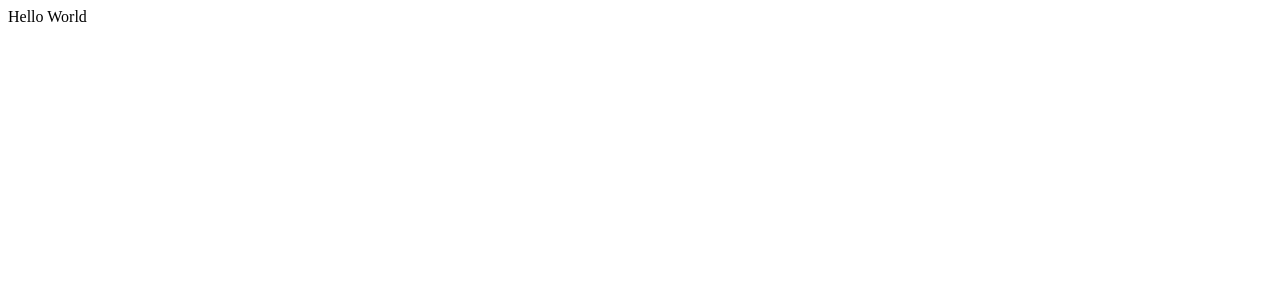
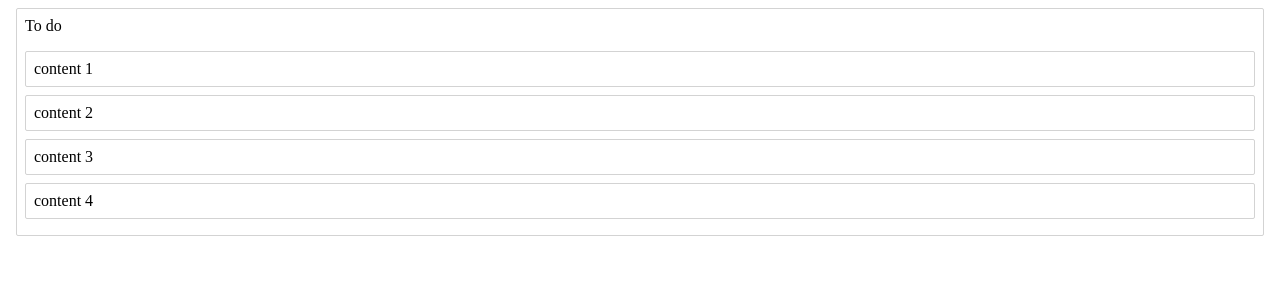
Before and after one commit to tsuyopon-xyz/react-beautiful-dnd-practice, a React (Create React App) app: page / in a window 1280 px wide. Shown: the top 300 px of the page. Built offline with nearby package versions, Linux system fonts and the light colour scheme.

Commit message:
Done lesson 3

```diff
--- a/package.json
+++ b/package.json
@@ -13,6 +13,7 @@
     "react": "^17.0.1",
     "react-dom": "^17.0.1",
     "react-scripts": "4.0.0",
+    "styled-components": "^5.2.1",
     "typescript": "^4.0.5",
     "web-vitals": "^0.2.4"
   },
@@ -39,5 +40,8 @@
       "last 1 firefox version",
       "last 1 safari version"
     ]
+  },
+  "devDependencies": {
+    "@types/styled-components": "^5.1.4"
   }
 }
--- /dev/null
+++ b/src/Column.tsx
@@ -0,0 +1,34 @@
+import React from 'react';
+import Task from './Task';
+import { Column as ColumnType, Task as TaskType } from './Types';
+import styled from 'styled-components';
+
+const Container = styled.div`
+  margin: 8px;
+  border: 1px solid lightgrey;
+  border-radius: 2px;
+`;
+const Title = styled.div`
+  padding: 8px;
+`;
+const TaskList = styled.div`
+  padding: 8px;
+`;
+
+interface IProps {
+  column: ColumnType;
+  tasks: TaskType[];
+}
+
+export default function Column({ column, tasks }: IProps) {
+  return (
+    <Container>
+      <Title>{column.title}</Title>
+      <TaskList>
+        {tasks.map((task) => (
+          <Task key={task.id} task={task} />
+        ))}
+      </TaskList>
+    </Container>
+  );
+}
--- /dev/null
+++ b/src/Task.tsx
@@ -0,0 +1,18 @@
+import React from 'react';
+import { Task } from './Types';
+import styled from 'styled-components';
+
+const Container = styled.div`
+  border: 1px solid lightgrey;
+  border-radius: 2px;
+  padding: 8px;
+  margin-bottom: 8px;
+`;
+
+interface IProps {
+  task: Task;
+}
+
+export default function Column({ task }: IProps) {
+  return <Container>{task.content}</Container>;
+}
--- /dev/null
+++ b/src/Types.ts
@@ -0,0 +1,30 @@
+export type Task = {
+  id: string;
+  content: string;
+};
+
+// export type Tasks = {
+//   [key: string]: Task;
+// };
+
+export type Column = {
+  id: string;
+  title: string;
+  taskIds: string[];
+};
+
+// export type Columns = {
+//   [key: string]: Column;
+// };
+
+export type ColumnOrder = string[];
+
+export type DataType = {
+  tasks: {
+    [key: string]: Task;
+  };
+  columns: {
+    [key: string]: Column;
+  };
+  columnOrder: ColumnOrder;
+};
--- a/src/index.tsx
+++ b/src/index.tsx
@@ -1,8 +1,19 @@
-import React from 'react';
+import React, { useState } from 'react';
 import ReactDOM from 'react-dom';
+import initialData from './initial-data';
+import Column from './Column';
 
 const App = () => {
-  return <div>Hello World</div>;
+  const [data, setData] = useState(initialData);
+
+  const columnsTitles = data.columnOrder.map((columnId) => {
+    const column = data.columns[columnId];
+    const tasks = column.taskIds.map((taskId) => data.tasks[taskId]);
+
+    return <Column column={column} tasks={tasks} />;
+  });
+
+  return <div>{columnsTitles}</div>;
 };
 
 ReactDOM.render(
--- /dev/null
+++ b/src/initial-data.ts
@@ -0,0 +1,20 @@
+import { DataType } from './Types';
+
+const initialData: DataType = {
+  tasks: {
+    'task-1': { id: 'task-1', content: 'content 1' },
+    'task-2': { id: 'task-2', content: 'content 2' },
+    'task-3': { id: 'task-3', content: 'content 3' },
+    'task-4': { id: 'task-4', content: 'content 4' },
+  },
+  columns: {
+    'column-1': {
+      id: 'column-1',
+      title: 'To do',
+      taskIds: ['task-1', 'task-2', 'task-3', 'task-4'],
+    },
+  },
+  columnOrder: ['column-1'],
+};
+
+export default initialData;
--- /dev/null
+++ b/src/react-app-env.d.ts
@@ -0,0 +1 @@
+/// <reference types="react-scripts" />
```
Also changed, not shown: 1 other file (tests, documents, lock files or other folders).
